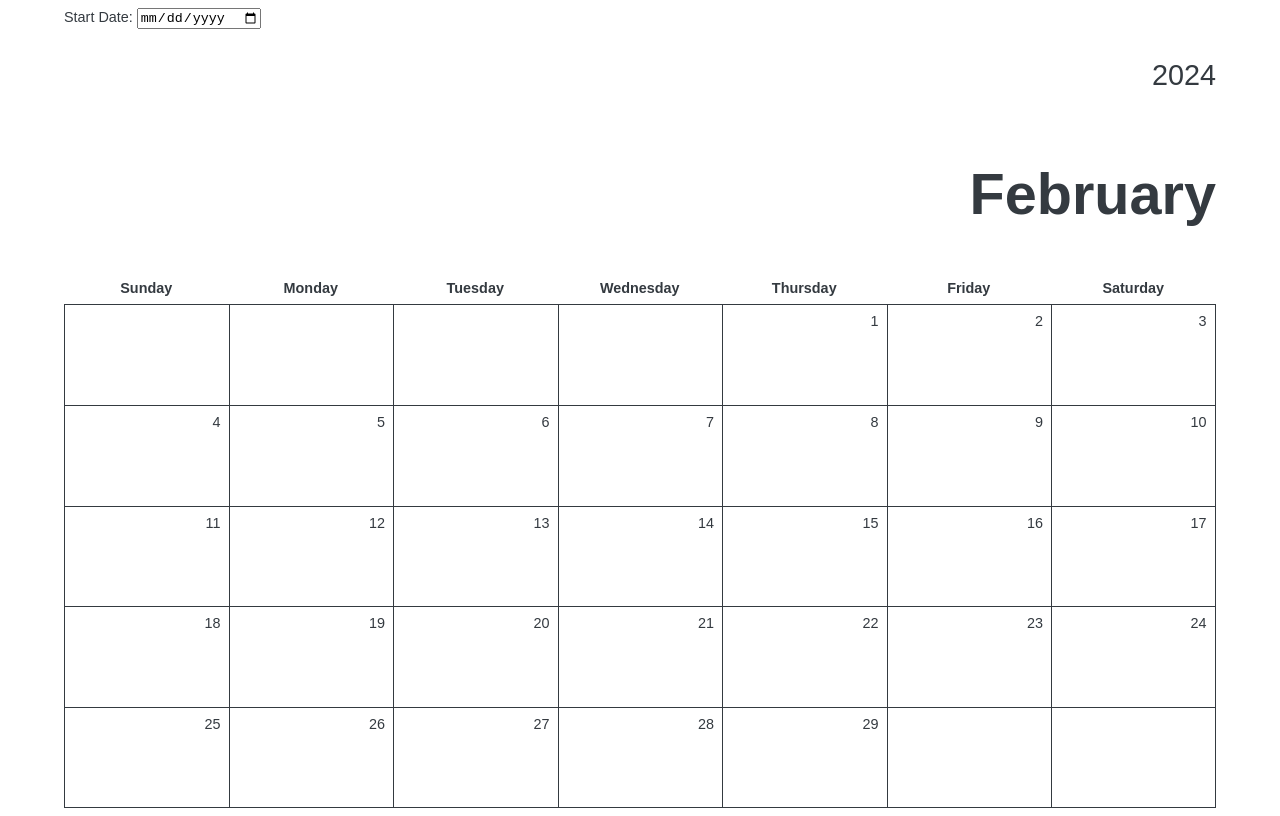
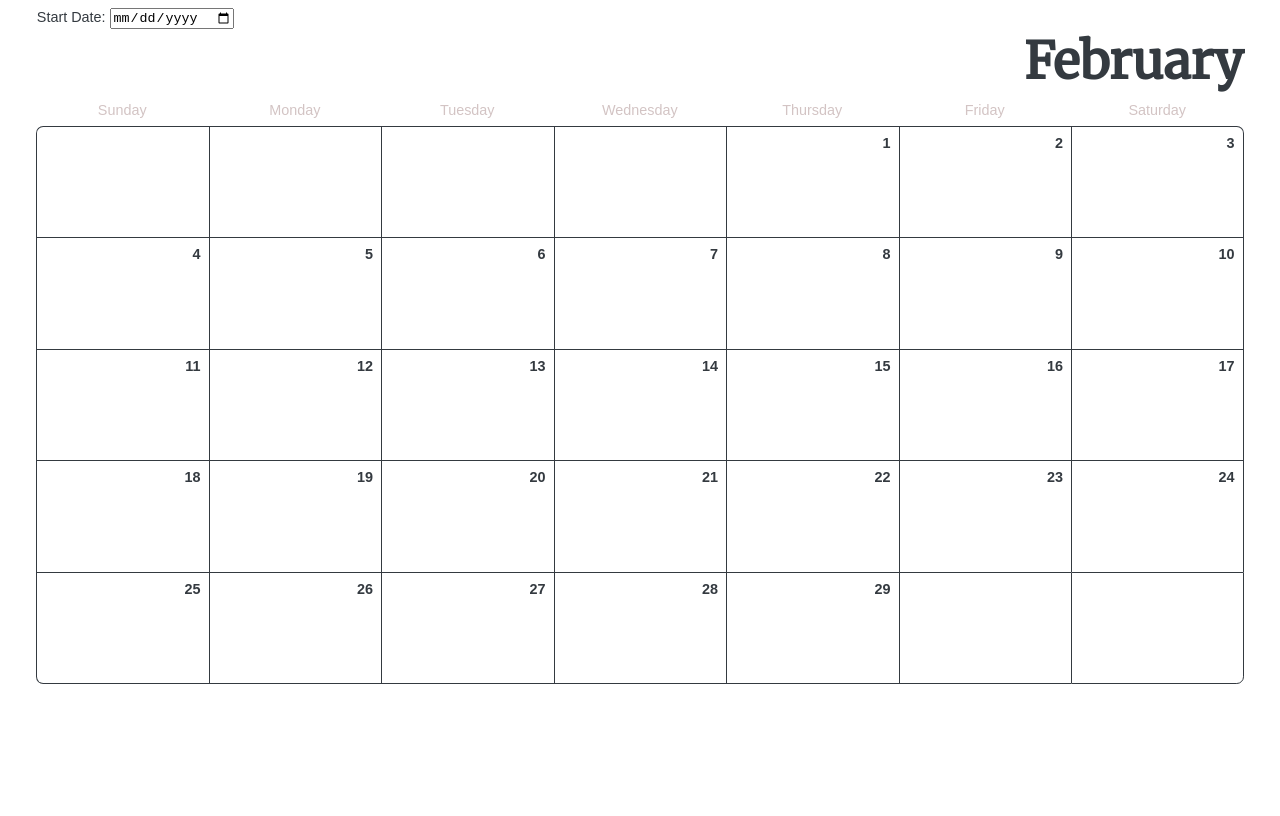
Before and after one commit to thekidder/calendar, a plain HTML site: page index.html in a window 1280 px wide. Drawn offline with Linux system fonts and the light colour scheme; a web font is replaced by a local one.

Commit message:
style tweaks

```diff
--- a/index.html
+++ b/index.html
@@ -8,6 +8,9 @@
 
     <link rel="preconnect" href="https://fonts.bunny.net">
     <link href="https://fonts.bunny.net/css?family=work-sans:400,600,700" rel="stylesheet" />
+    <link rel="preconnect" href="https://fonts.googleapis.com">
+    <link rel="preconnect" href="https://fonts.gstatic.com" crossorigin>
+    <link href="https://fonts.googleapis.com/css2?family=Merriweather&display=swap" rel="stylesheet">
 
     <style>
       @media print {
@@ -32,23 +35,29 @@
 
       h1,
       h2 {
+        font-family: "Merriweather";
         font-weight: 700;
-        font-size: 4em;
+        font-size: 3.5em;
         text-align: right;
+        margin-top: 0;
+        margin-bottom: 0.4em;
       }
 
       h2 {
-        font-size: 2em;
-        font-weight: 400;
+        display: none;
       }
 
       main {
-        width: 100%;
-        max-width: 80em;
-        min-height: 100vh;
-        display: flex;
-        justify-content: space-between;
-        flex-direction: column;
+        margin: 0 auto;
+        margin-right: 2em;
+        margin-left: 2em;
+      }
+
+      #cal {
+        position: absolute;
+        top: 6.5em;
+        left: 2.5em;
+        right: 2.5em;
         margin: 0 auto;
       }
 
@@ -57,7 +66,7 @@
         width: 14.28%;
         display: inline-block;
         text-align: center;
-        font-weight: 600;
+        color: #d3c4c4;
       }
 
       #cal .day {
@@ -67,8 +76,13 @@
         display: inline-block;
         border-left: 1px solid #343a40;
         border-top: 1px solid #343a40;
-        height: 7em;
+        height: 7.75em;
         text-align: right;
+        font-weight: 600;
+      }
+
+      .tall {
+        height: 6.5em !important;
       }
 
       #cal .day:nth-child(7n) {
@@ -77,6 +91,21 @@
 
       #cal .last-week {
         border-bottom: 1px solid #343a40;
+      }
+      #cal .last-week:nth-child(7n) {
+        border-bottom-right-radius: 0.5em;
+      }
+
+      #cal .last-week:nth-of-type(7n - 6) {
+        border-bottom-left-radius: 0.5em;
+      }
+
+      #cal .first-week:nth-child(7n) {
+        border-top-right-radius: 0.5em;
+      }
+
+      #cal .first-week:nth-of-type(7n - 6) {
+        border-top-left-radius: 0.5em;
       }
     </style>
   </head>
--- a/script.js
+++ b/script.js
@@ -33,7 +33,17 @@ function renderCalendar(d) {
         let week = calendar[i];
         for (let day of week) {
             let el = document.createElement("div");
-            el.className = i == calendar.length - 1 ? "last-week day" : "day";
+            el.className = "day"
+            if (i == 0) {
+                el.className += " first-week"
+            } else if (i == calendar.length - 1) {
+                el.className += " last-week"
+            }
+
+            if (calendar.length == 6) {
+                el.className += " tall"
+            }
+
             el.innerHTML = day != 0 ? day : "&nbsp;";
             calendarEl.appendChild(el);
         }
```
